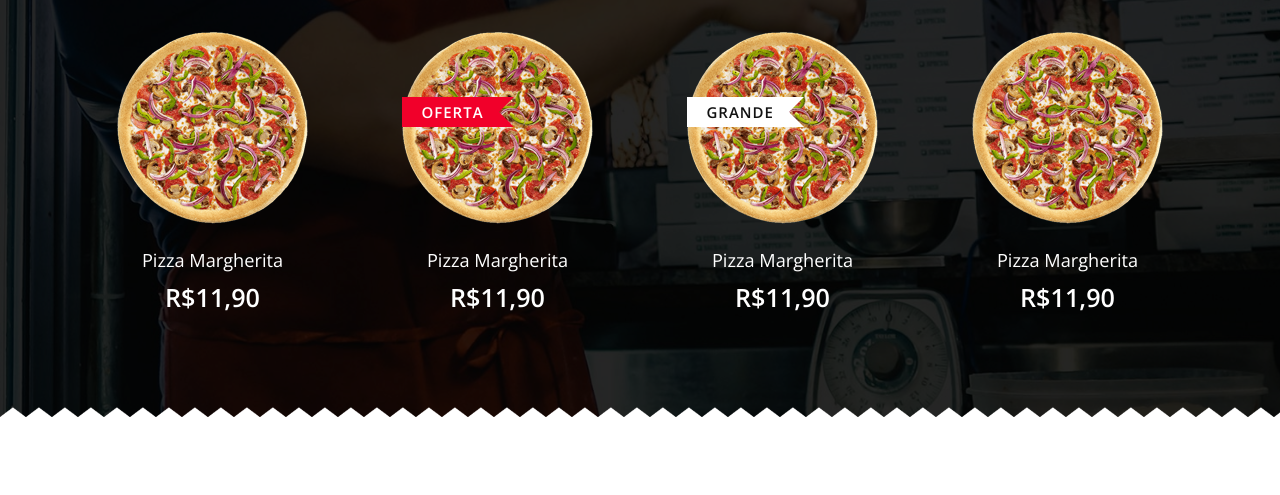
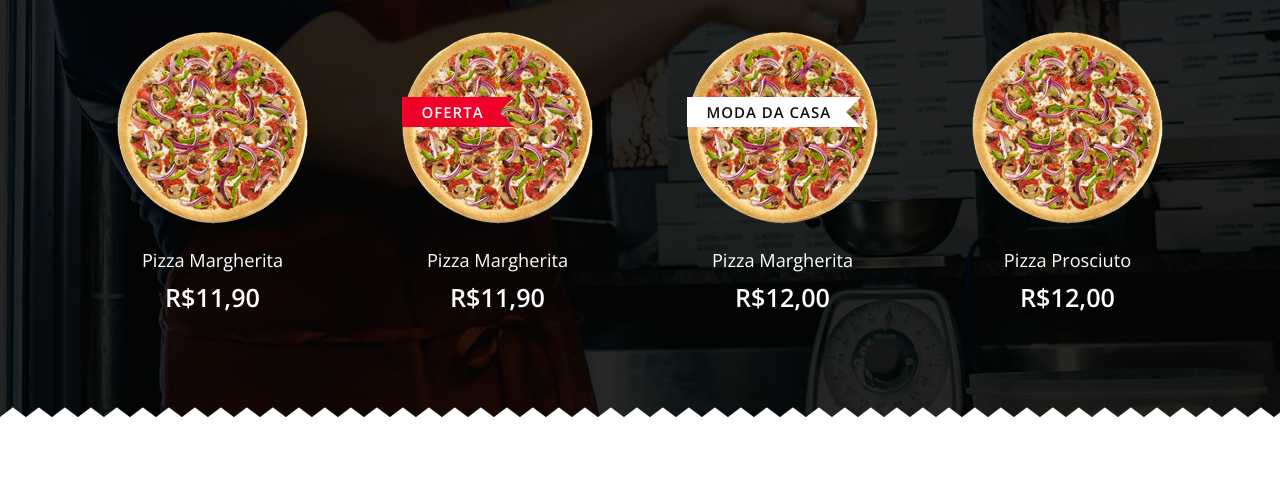
Before and after one commit to fabiomarinellid/pizzaria, a plain HTML site: page index.html in a window 1280 px wide. Shown: the part 2082-2577 px from the top of the page. Drawn offline with nearby package versions, Linux system fonts and the light colour scheme; files whose address does not match are found by name.

Commit message:
detalhes

```diff
--- a/index.html
+++ b/index.html
@@ -161,19 +161,19 @@
                         <div class="col-lg-3 col-md-4  col-sm-6 ">
                                 <div class="center-text mb-30">
                                         <div class="ïmg-200x mlr-auto pos-relative">
-                                                <h6 class="ribbon-cont color-black"><div class="ribbon white"></div><b>GRANDE</b></h6>
+                                                <h6 class="ribbon-cont color-black"><div class="ribbon white"></div><b>MODA DA CASA</b></h6>
                                                 <img src="images/seller-2-200x200.png" alt="">
                                         </div>
                                         <h5 class="mt-20">Pizza Margherita</h5>
-                                        <h4 class="mt-5"><b>R$11,90</b></h4></h6>
+                                        <h4 class="mt-5"><b>R$12,00</b></h4></h6>
                                 </div><!--text-center-->
                         </div><!-- col-md-3 -->
 
                         <div class="col-lg-3 col-md-4  col-sm-6 ">
                                 <div class="center-text mb-30">
                                         <div class="ïmg-200x mlr-auto pos-relative"><img src="images/seller-2-200x200.png" alt=""></div>
-                                        <h5 class="mt-20">Pizza Margherita</h5>
-                                        <h4 class="mt-5"><b>R$11,90</b></h4></h6>
+                                        <h5 class="mt-20">Pizza Prosciuto</h5>
+                                        <h4 class="mt-5"><b>R$12,00</b></h4></h6>
                                 </div><!--text-center-->
                         </div><!-- col-md-3 -->
                 </div><!-- row -->
@@ -295,12 +295,12 @@
 
                 <div class="pt-30">
                         <p class="underline-secondary mb-10"><b>Whatsapp:</b></p>
-                        <a href="tel:+53 345 7953 32453 ">+55 14 97953 32453 </a>
+                        <a href="tel:+53 345 7953 32453 ">14 99882 2049 </a>
                 </div>
 
                 <div class="pt-30">
                         <p class="underline-secondary mb-10"><b>E-mail:</b></p>
-                        <a href="mailto:yourmail@gmail.com"> yourmail@gmail.com</a>
+                        <a href="mailto:yourmail@gmail.com"> fabio.marinellidionizio@gmail.com</a>
                 </div>
 
                 <ul class="icon mt-30">
```
